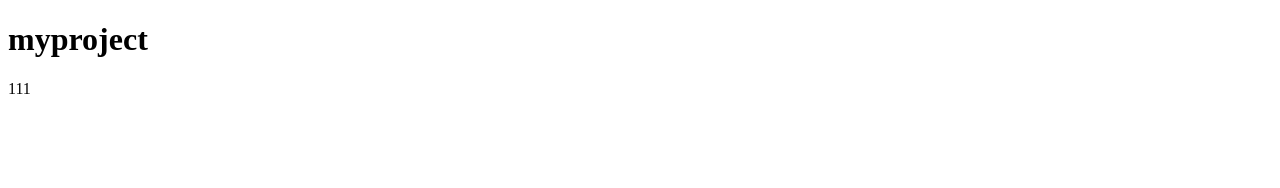
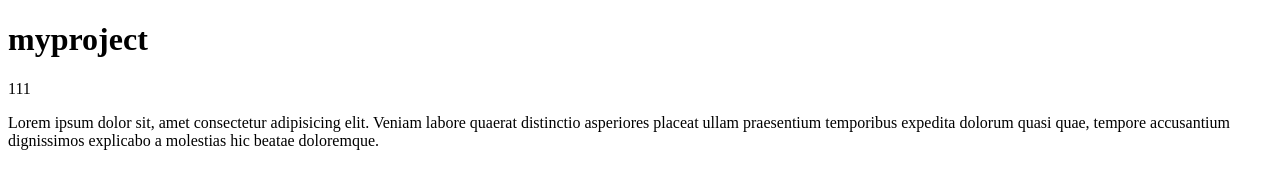
Before and after one commit to n4130/myproject, a plain HTML site: page index.html in a window 1280 px wide. Drawn offline with Linux system fonts and the light colour scheme.

Commit message:
로렘추가

```diff
--- a/index.html
+++ b/index.html
@@ -8,5 +8,6 @@
 <body>
     <h1>myproject</h1>
     <p>111</p>
+    <p>Lorem ipsum dolor sit, amet consectetur adipisicing elit. Veniam labore quaerat distinctio asperiores placeat ullam praesentium temporibus expedita dolorum quasi quae, tempore accusantium dignissimos explicabo a molestias hic beatae doloremque.</p>
 </body>
 </html>
```
